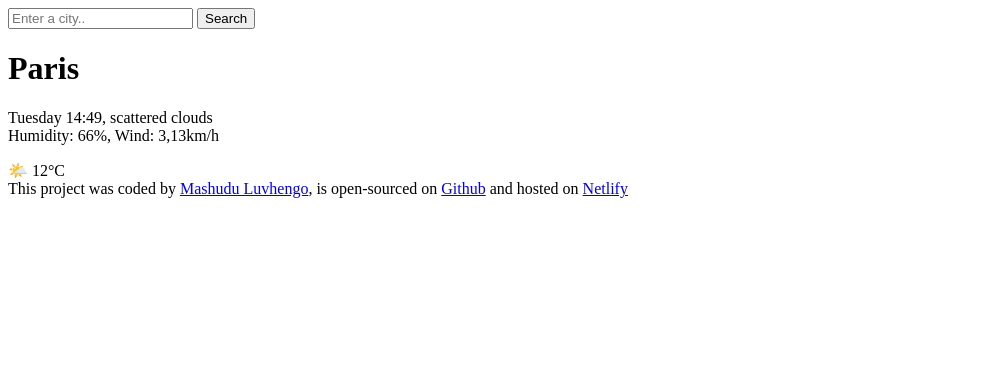
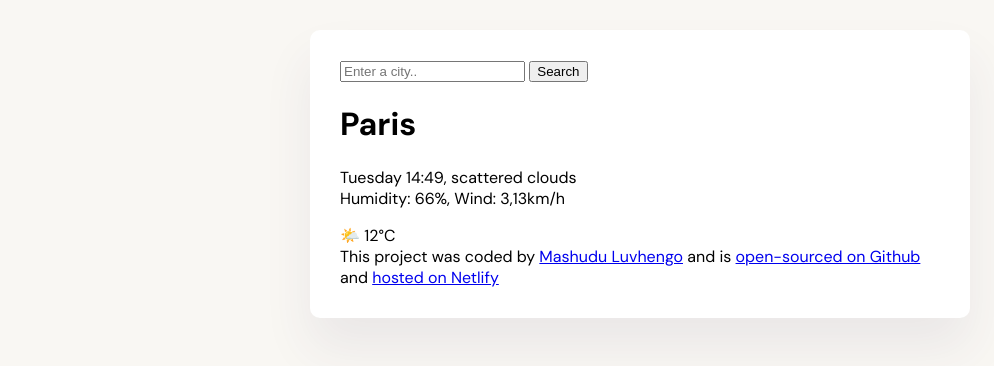
Before and after one commit to mashudu08/weather-forecast, a plain HTML site: page index.html in a window 1280 px wide. Shown: the whole page, without its empty margins (0-994 px from the left). Drawn offline with Linux system fonts and the light colour scheme.

Commit message:
styled main container and added custom font

```diff
--- a/index.html
+++ b/index.html
@@ -3,9 +3,14 @@
 <head>
     <meta charset="UTF-8">
     <meta name="viewport" content="width=device-width, initial-scale=1.0">
+    <link rel="stylesheet" href="src/style.css" />
+    <link rel="preconnect" href="https://fonts.googleapis.com">
+<link rel="preconnect" href="https://fonts.gstatic.com" crossorigin>
+<link href="https://fonts.googleapis.com/css2?family=DM+Sans:opsz,wght@9..40,100..1000&display=swap" rel="stylesheet">
     <title>Document</title>
 </head>
 <body>
+    <div class="weather-app">
     <header>
         <form>
             <input type="search" placeholder="Enter a city.." required/>
@@ -23,9 +28,10 @@
     </main>
     <footer>
         This project was coded by
-        <a href="https://github.com/mashudu08" target="_blank"> Mashudu Luvhengo</a>, is open-sourced on
-        <a href="https://github.com/mashudu08/weather-forecast" target="_blank"> Github</a> and hosted on
-        <a href="https://weatherforecast-shecodes-app.netlify.app" target="_blank"> Netlify</a>
+        <a href="https://github.com/mashudu08" target="_blank"> Mashudu Luvhengo</a> and is
+        <a href="https://github.com/mashudu08/weather-forecast" target="_blank"> open-sourced on Github</a> and
+        <a href="https://weatherforecast-shecodes-app.netlify.app" target="_blank"> hosted on Netlify</a>
     </footer>
+</div>
 </body>
 </html>
--- /dev/null
+++ b/src/style.css
@@ -0,0 +1,13 @@
+body{
+    background-color: #f9f7f3;
+    font-family: "DM Sans", sans-serif;
+}
+
+.weather-app{
+ background-color: white;
+ max-width: 600px;
+ margin:  30px auto;
+ padding: 30px;
+ border-radius: 10px;
+ box-shadow: 0 30px 50px rgba(65, 50, 100, 0.08);
+}
```
